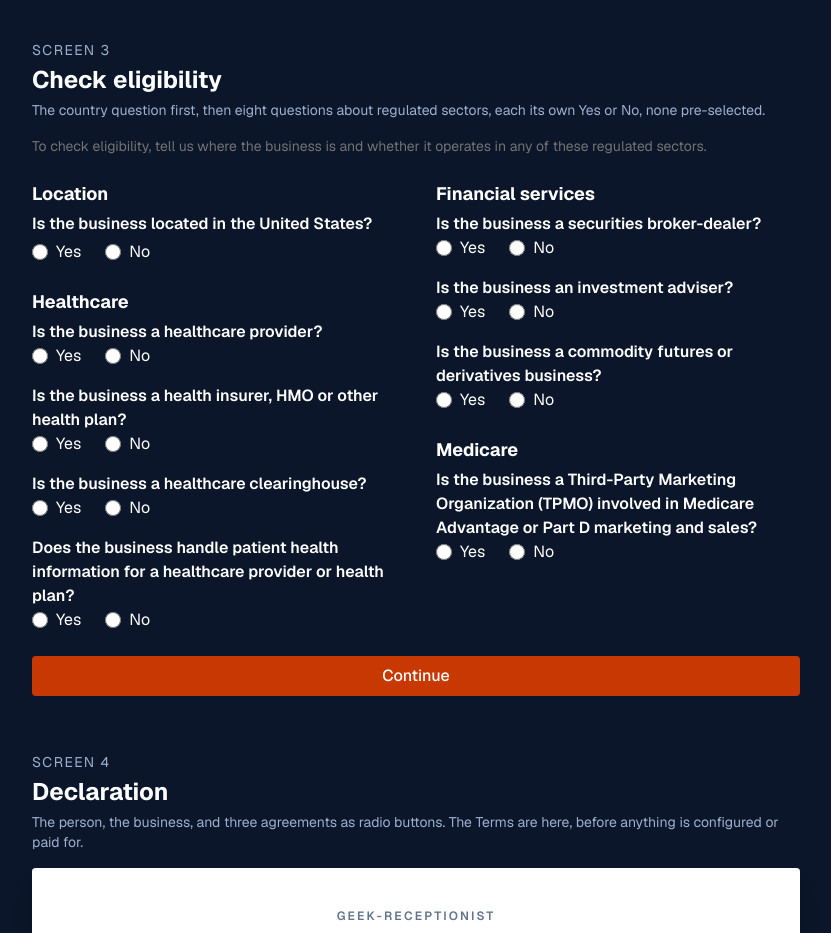
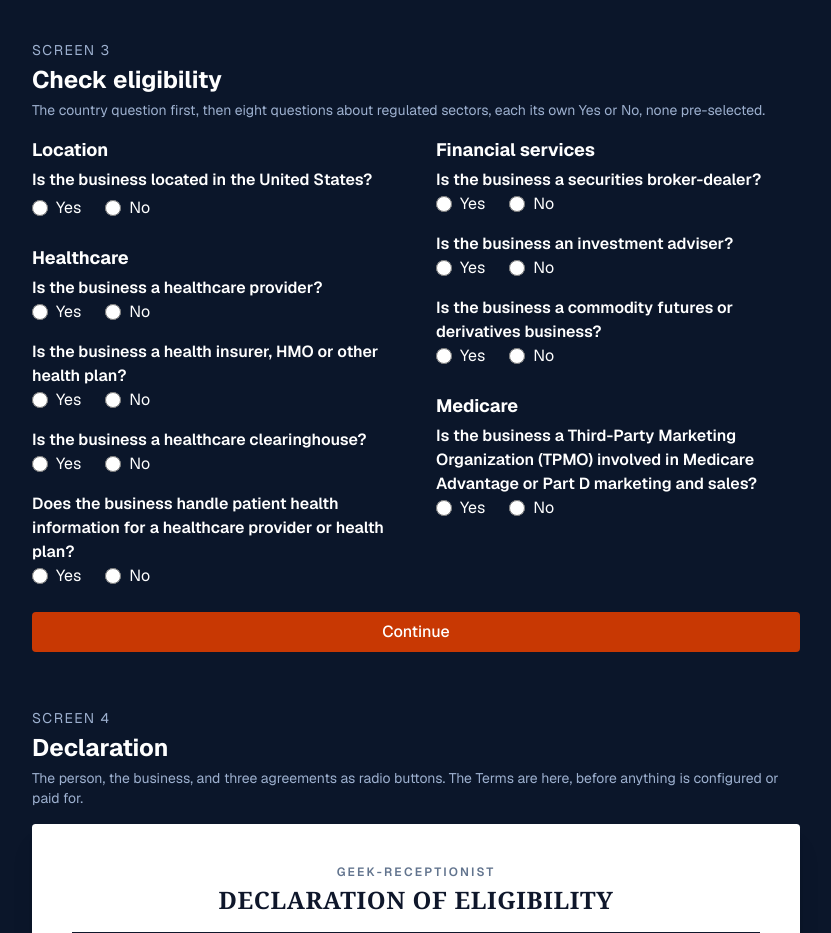
Before and after one commit to jmartinemployment/Geek-Receptionist, a Next.js app: page /preview/declaration in a window 1280 px wide. Shown: the part 1500-2433 px from the top of the page, without its empty margins (224-1055 px from the left). Built offline with nearby package versions, Linux system fonts and the light colour scheme.

Commit message:
Signup eligibility screen: the intro sentence is gone
Jeff, 2026-11-22.

```diff
--- a/src/app/signup/signup-forms.tsx
+++ b/src/app/signup/signup-forms.tsx
@@ -99,7 +99,6 @@ export function EligibilityForm({ idSuffix }: { idSuffix: string }) {
 
   return (
     <form action={action} className="flex flex-col gap-6">
-      <p className={hint}>To check eligibility, tell us where the business is and whether it operates in any of these regulated sectors.</p>
       {state.refused ? null : <Refusal error={state.error} />}
 
       <div className="flex flex-col gap-6 md:block md:columns-2 md:gap-x-10 md:[&>fieldset]:mb-6">
```
